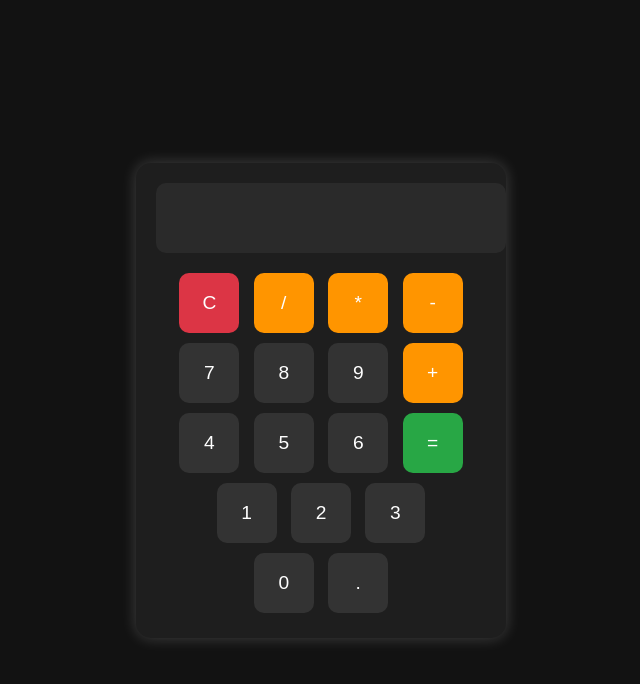
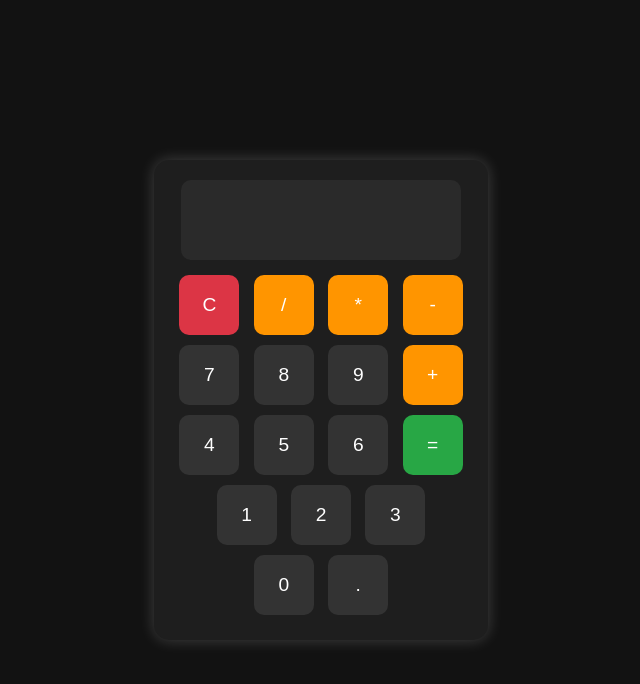
Before and after one commit to IAmNotMadboy/html-calculator, a plain HTML site: page index.html in a window 1280 px wide. Shown: the whole page, without its empty margins (319-959 px from the left). Drawn offline with Linux system fonts and the light colour scheme.

Commit message:
Update index.html

```diff
--- a/index.html
+++ b/index.html
@@ -23,16 +23,17 @@
             text-align: center;
         }
         input {
-            width: 100%;
-            height: 50px;
-            text-align: right;
-            font-size: 1.5em;
-            margin-bottom: 15px;
+    width: calc(100% - 20px);
+    max-width: 260px;
+    height: 60px;
+    font-size: 1.8em;
+    margin-bottom: 10px;
     border: none;
     background: #2a2a2a;
     color: white;
     padding: 10px;
     border-radius: 10px;
+    outline: none;
 }
         button {
             width: 60px;
```
Lines whose indentation alone changed are shown as unchanged.
